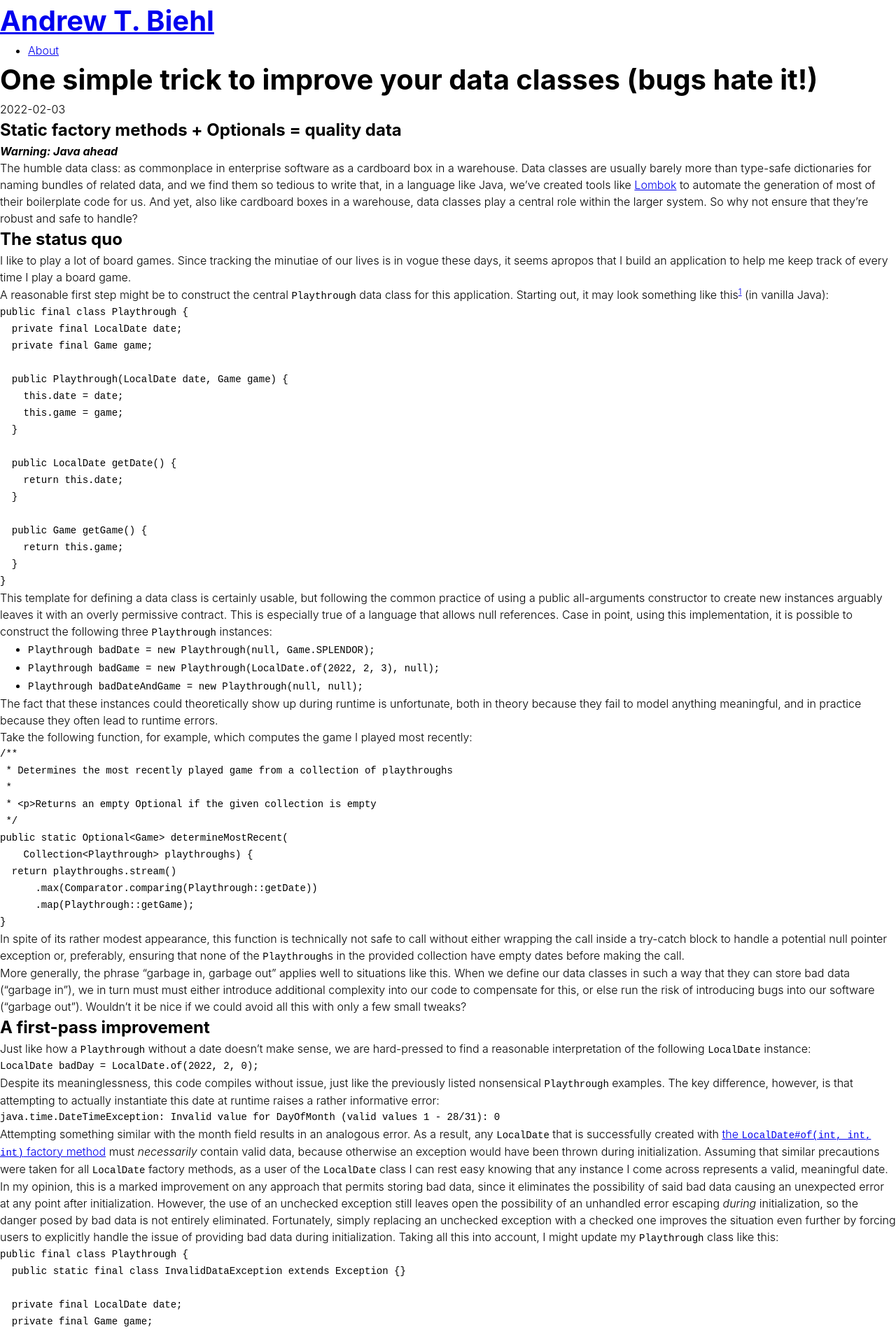
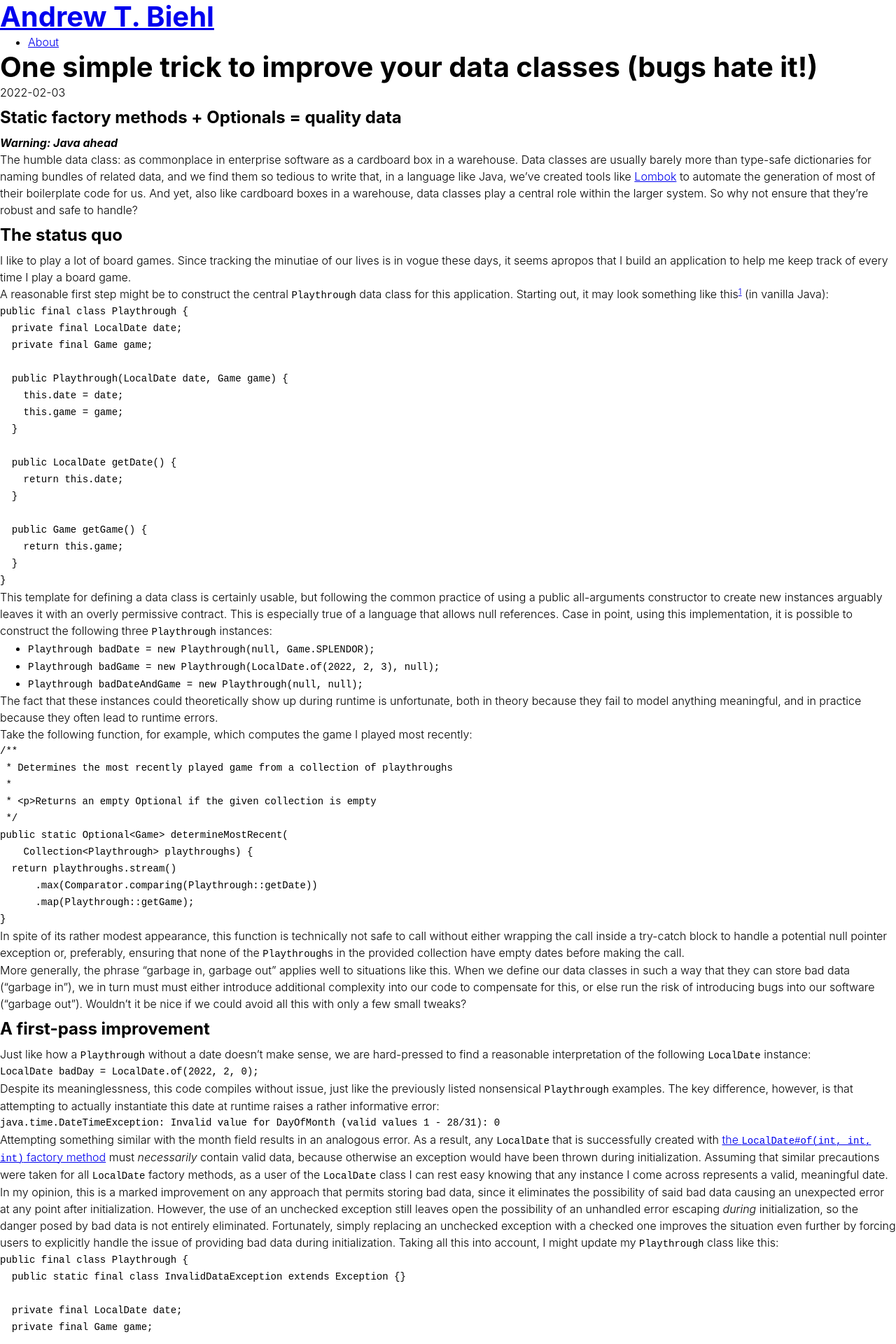
Before and after one commit to andrewtbiehl/andrewtbiehl.com, a Jekyll site: the page built from _posts/2022-02-03-improving-data-classes.md, in a window 1280 px wide. Shown: the top 1920 px of the page at 70% size. Built offline with Jekyll 4.4.1, drawn with Linux system fonts in a browser that asks for light colours.

Commit message:
Configure elements to maintain a vertical rhythm
In order to maintain a vertical rhythm (currently, of 24px) within the
site, all existing site pages were painstakingly combed over and all
elements were adjusted when necessary. As far as I can tell, after these
changes the the only two elements of the site which do not maintain
vertical rhythm are images and typeset math expressions.

In order to verify the vertical rhythm of the site, the following scss
snippet is useful:

body {
  background: linear-gradient(lightblue 1px, white 1px);
  background-size: auto calc(8px * 3);
}

This snippet will add background lines to help in verifying vertical
alignment. Note, however, that since images (and typeset math
expressions) are not currently aligned anything after these elements
will appear misaligned.

```diff
--- a/_sass/_base.scss
+++ b/_sass/_base.scss
@@ -41,3 +41,21 @@
 sup {
   font-size: 0.75em;
 }
+
+// Configure elements to maintain a vertical rhythm of 24px
+h1, h2, h3 {
+  line-height: $baseline * 6;
+}
+h4, h5, h6 {
+  line-height: $baseline * 3;
+}
+sup {
+  vertical-align: top;
+}
+// The following slight tweaks are necessary but it is unclear why
+ul .highlighter-rouge {
+  line-height: 21px;
+}
+hr {
+  margin: 23px 0;
+}
```
